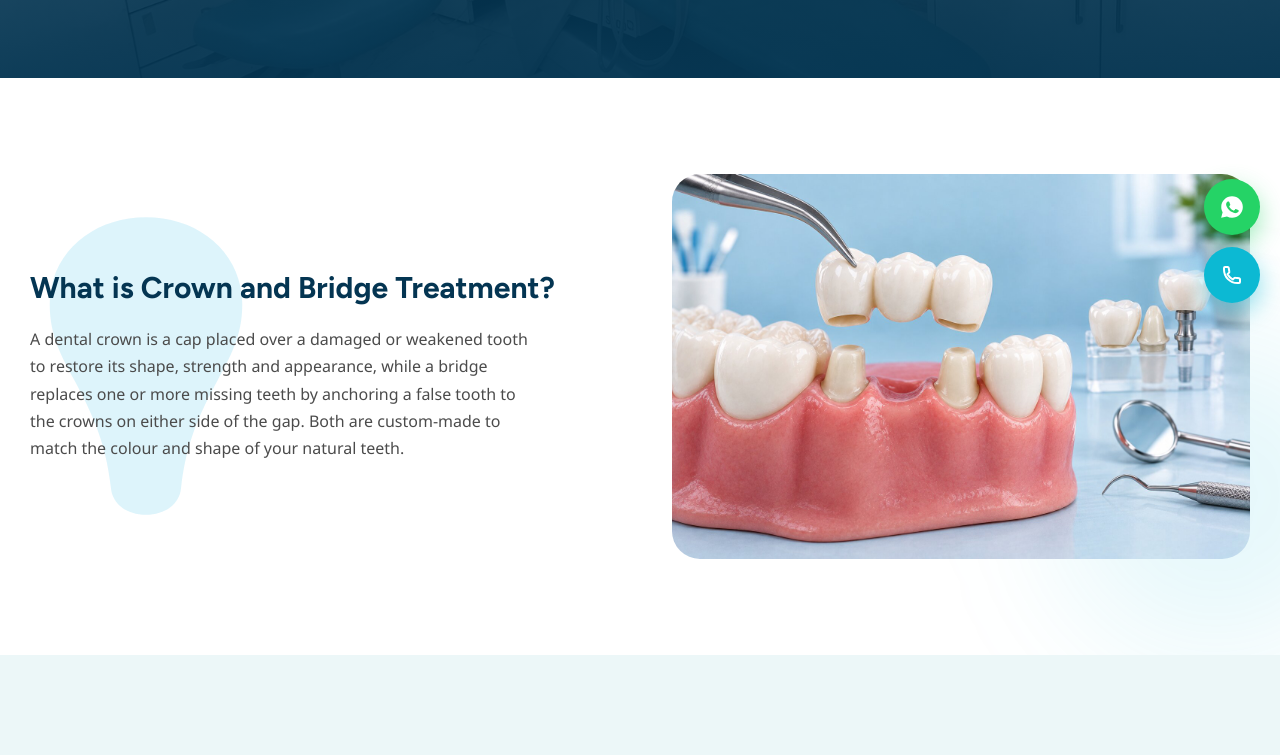
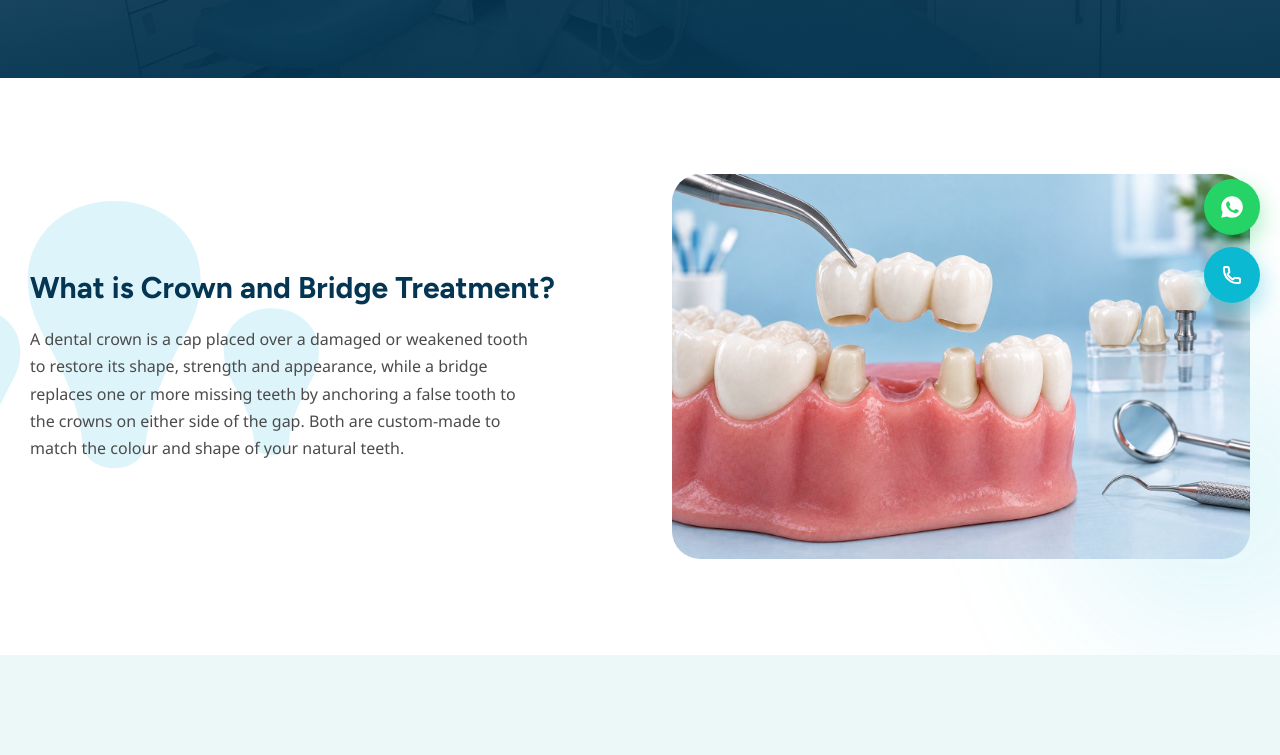
Before and after one commit to Sk-buddy/Ranco-Dental, a Next.js app: page /crowns-and-bridges-noida/ in a window 1280 px wide. Shown: the part 477-1232 px from the top of the page. Built offline with nearby package versions, Linux system fonts and the light colour scheme.

Commit message:
Replace overview section watermark with a clearer teeth cluster (was reading as an abstract blob)

```diff
--- a/src/components/TreatmentTemplate.tsx
+++ b/src/components/TreatmentTemplate.tsx
@@ -93,12 +93,22 @@ export default function TreatmentTemplate({ treatment }: { treatment: Treatment
 
       {/* Overview */}
       <section className="relative overflow-hidden bg-white py-16 sm:py-24">
-        {/* decorative tooth watermark, bleeding in from the left edge behind the image */}
+        {/* decorative teeth-cluster watermark, bleeding in from the left edge behind the image —
+            three copies of the same tooth silhouette used for the procedure icons, so it reads
+            unmistakably as teeth even at this large, low-opacity scale. */}
         <svg
           aria-hidden
-          viewBox="0 0 24 24"
-          className="pointer-events-none absolute -left-16 top-1/2 hidden h-[420px] w-[420px] -translate-y-1/2 fill-[var(--color-sky)]/25 lg:block"
+          viewBox="0 0 26 28"
+          className="pointer-events-none absolute -left-20 top-1/2 hidden h-[440px] w-[420px] -translate-y-1/2 fill-[var(--color-sky)]/25 lg:block"
         >
+          <path
+            d="M12 3.5c-3 0-5.5 2-5.5 5 0 1.8.7 3 1.4 4.3.9 1.7 1.8 3.4 2.1 6.2.1.9.9 1.5 2 1.5s1.9-.6 2-1.5c.3-2.8 1.2-4.5 2.1-6.2.7-1.3 1.4-2.5 1.4-4.3 0-3-2.5-5-5.5-5Z"
+            transform="translate(3 15) scale(0.55) translate(-12 -12)"
+          />
+          <path
+            d="M12 3.5c-3 0-5.5 2-5.5 5 0 1.8.7 3 1.4 4.3.9 1.7 1.8 3.4 2.1 6.2.1.9.9 1.5 2 1.5s1.9-.6 2-1.5c.3-2.8 1.2-4.5 2.1-6.2.7-1.3 1.4-2.5 1.4-4.3 0-3-2.5-5-5.5-5Z"
+            transform="translate(22 15) scale(0.55) translate(-12 -12)"
+          />
           <path d="M12 3.5c-3 0-5.5 2-5.5 5 0 1.8.7 3 1.4 4.3.9 1.7 1.8 3.4 2.1 6.2.1.9.9 1.5 2 1.5s1.9-.6 2-1.5c.3-2.8 1.2-4.5 2.1-6.2.7-1.3 1.4-2.5 1.4-4.3 0-3-2.5-5-5.5-5Z" />
         </svg>
         <div
```
